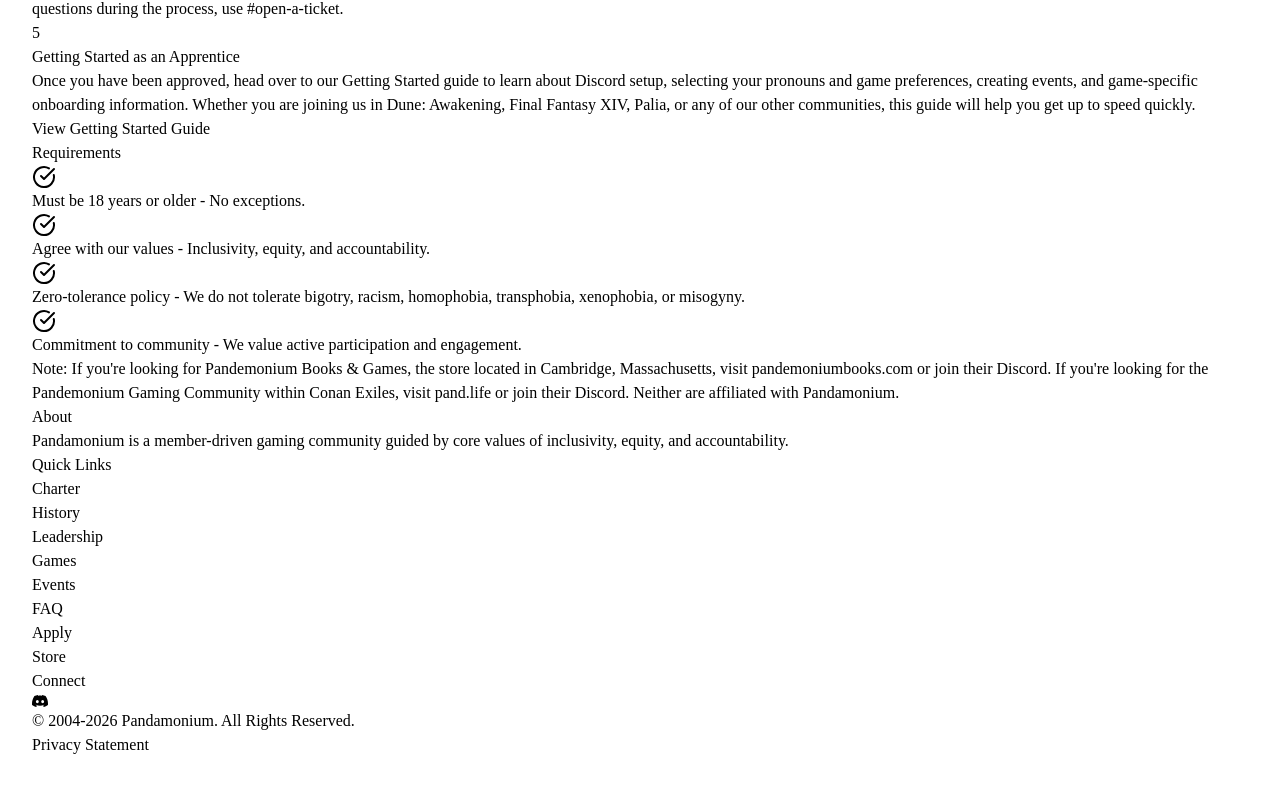
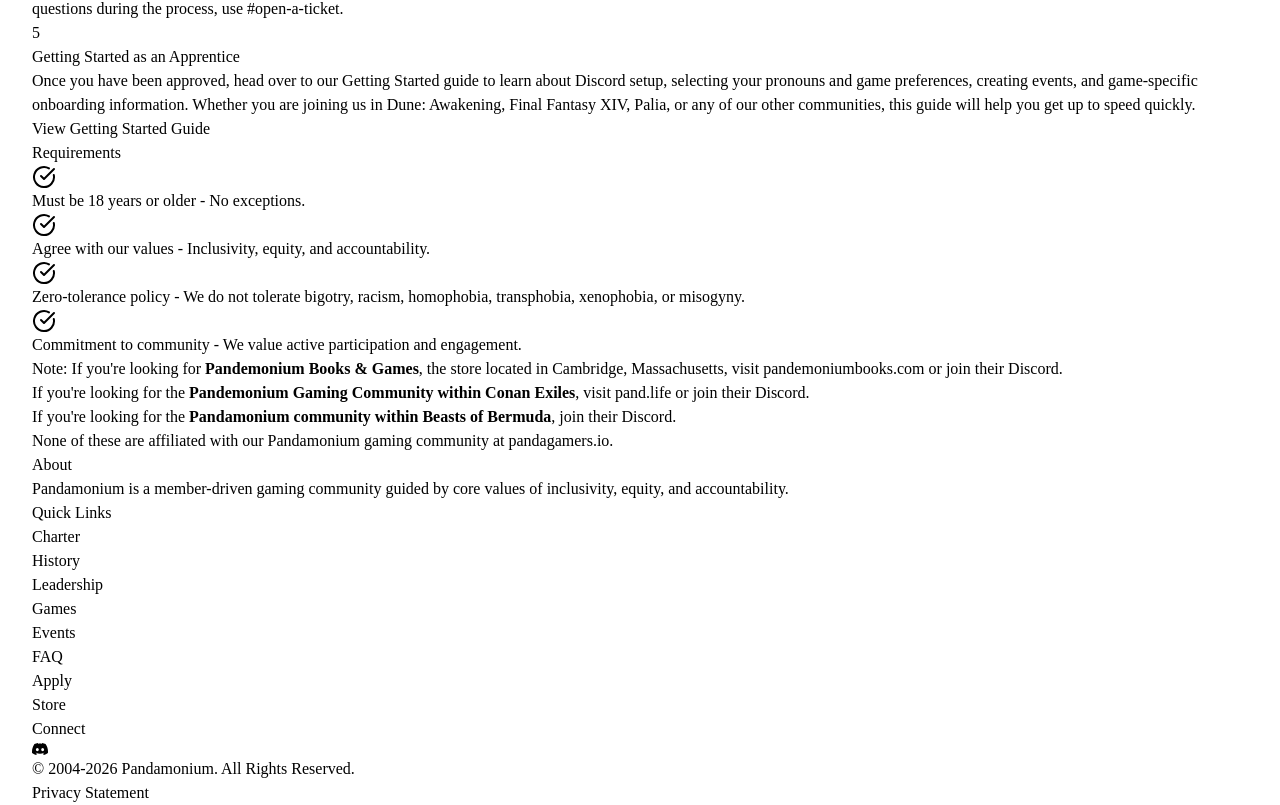
Before and after one commit to pandagamers/pandagamers.io, a React (Vite) app in the folder client/: page /apply in a window 1280 px wide. Shown: the part 862-1667 px from the top of the page. Before the commit the page ends 1619 px from the top, so only its background shows below. Built offline with nearby package versions, Linux system fonts and the light colour scheme.

Commit message:
Clarify Beasts of Bermuda community on Apply page

```diff
--- a/client/src/pages/Apply.tsx
+++ b/client/src/pages/Apply.tsx
@@ -161,9 +161,9 @@ export default function Apply() {
             </div>
 
             {/* Clarification Note */}
-            <div className="p-6 bg-background border border-primary/20 rounded-lg mb-8">
-              <p className="text-sm text-foreground/70 text-left">
-                <span className="font-semibold text-primary">Note:</span> If you're looking for Pandemonium Books & Games, the store located in Cambridge, Massachusetts, visit{" "}
+            <div className="p-6 bg-background border border-primary/20 rounded-lg mb-8 space-y-3 text-sm text-foreground/70 text-left">
+              <p>
+                <span className="font-semibold text-primary">Note:</span> If you're looking for <strong>Pandemonium Books & Games</strong>, the store located in Cambridge, Massachusetts, visit{" "}
                 <a href="https://pandemoniumbooks.com/" target="_blank" rel="noopener noreferrer" className="text-primary hover:underline">
                   pandemoniumbooks.com
                 </a>
@@ -171,7 +171,10 @@ export default function Apply() {
                 <a href="https://discord.gg/WN2vdCuYzB" target="_blank" rel="noopener noreferrer" className="text-primary hover:underline">
                   Discord
                 </a>
-. If you're looking for the Pandemonium Gaming Community within Conan Exiles, visit{" "}
+                .
+              </p>
+              <p>
+                If you're looking for the <strong>Pandemonium Gaming Community within Conan Exiles</strong>, visit{" "}
                 <a href="https://pand.life" target="_blank" rel="noopener noreferrer" className="text-primary hover:underline">
                   pand.life
                 </a>
@@ -179,7 +182,17 @@ export default function Apply() {
                 <a href="https://discord.gg/pandemonium" target="_blank" rel="noopener noreferrer" className="text-primary hover:underline">
                   Discord
                 </a>
-                . Neither are affiliated with Pandamonium.
+                .
+              </p>
+              <p>
+                If you're looking for the <strong>Pandamonium community within Beasts of Bermuda</strong>, join their{" "}
+                <a href="https://discord.com/invite/pandamonium" target="_blank" rel="noopener noreferrer" className="text-primary hover:underline">
+                  Discord
+                </a>
+                .
+              </p>
+              <p className="font-semibold">
+                None of these are affiliated with our Pandamonium gaming community at pandagamers.io.
               </p>
             </div>
 
```
